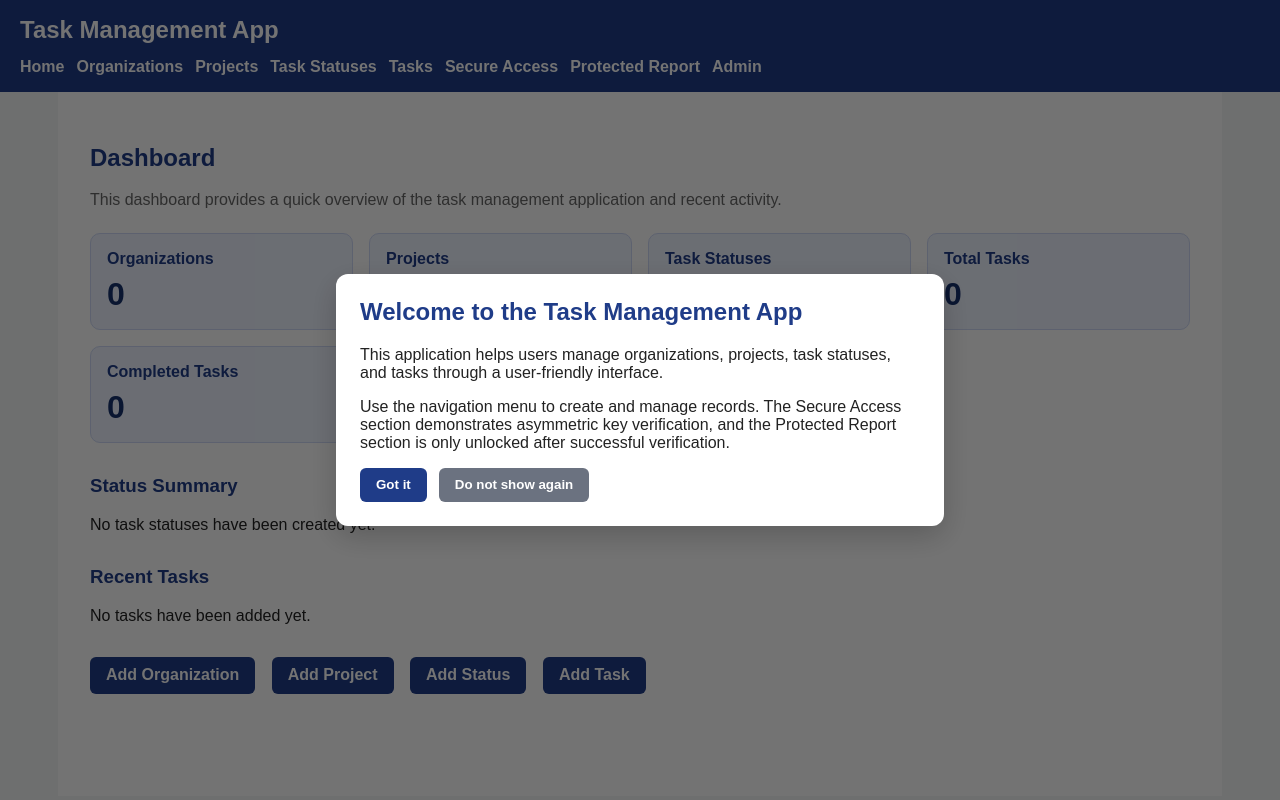
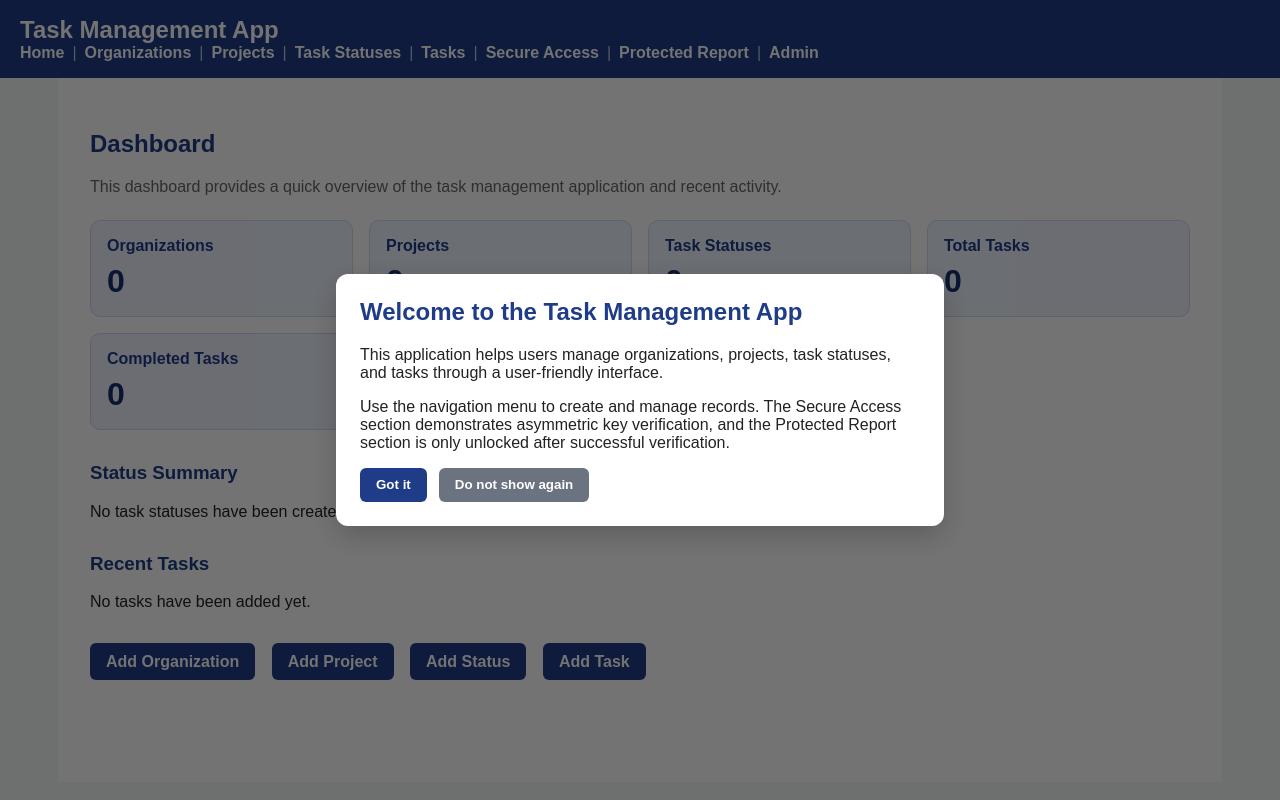
Before and after one commit to JulianTheCyberGuy/task-management-django-project, a Django app: page / in a window 1280 px wide. Run offline with Django 5.2, Linux system fonts and the light colour scheme; data that the repository does not hold is empty.

Commit message:
feat(ui): add navigation separators and improve responsive navbar readability

```diff
--- a/task_app/templates/task_app/base.html
+++ b/task_app/templates/task_app/base.html
@@ -47,10 +47,10 @@
         }
 
         nav {
-            margin-top: 0.85rem;
             display: flex;
             flex-wrap: wrap;
-            gap: 0.75rem;
+            align-items: center;
+            gap: 0.5rem;
         }
 
         nav a {
@@ -61,6 +61,17 @@
 
         nav a:hover {
             text-decoration: underline;
+        }
+
+        .nav-separator {
+            color: rgba(255,255,255,0.7);
+        }
+
+        /* Hide separators on mobile */
+        @media (max-width: 768px) {
+            .nav-separator {
+                display: none;
+            }
         }
 
         main {
@@ -269,12 +280,26 @@
 
         <nav id="siteNav">
             <a href="{% url 'home' %}">Home</a>
+            <span class="nav-separator">|</span>
+
             <a href="{% url 'organization-list' %}">Organizations</a>
+            <span class="nav-separator">|</span>
+
             <a href="{% url 'project-list' %}">Projects</a>
+            <span class="nav-separator">|</span>
+
             <a href="{% url 'taskstatus-list' %}">Task Statuses</a>
+            <span class="nav-separator">|</span>
+
             <a href="{% url 'task-list' %}">Tasks</a>
+            <span class="nav-separator">|</span>
+
             <a href="{% url 'secure-access' %}">Secure Access</a>
+            <span class="nav-separator">|</span>
+
             <a href="{% url 'protected-report' %}">Protected Report</a>
+            <span class="nav-separator">|</span>
+
             <a href="/admin/">Admin</a>
         </nav>
     </header>
```
